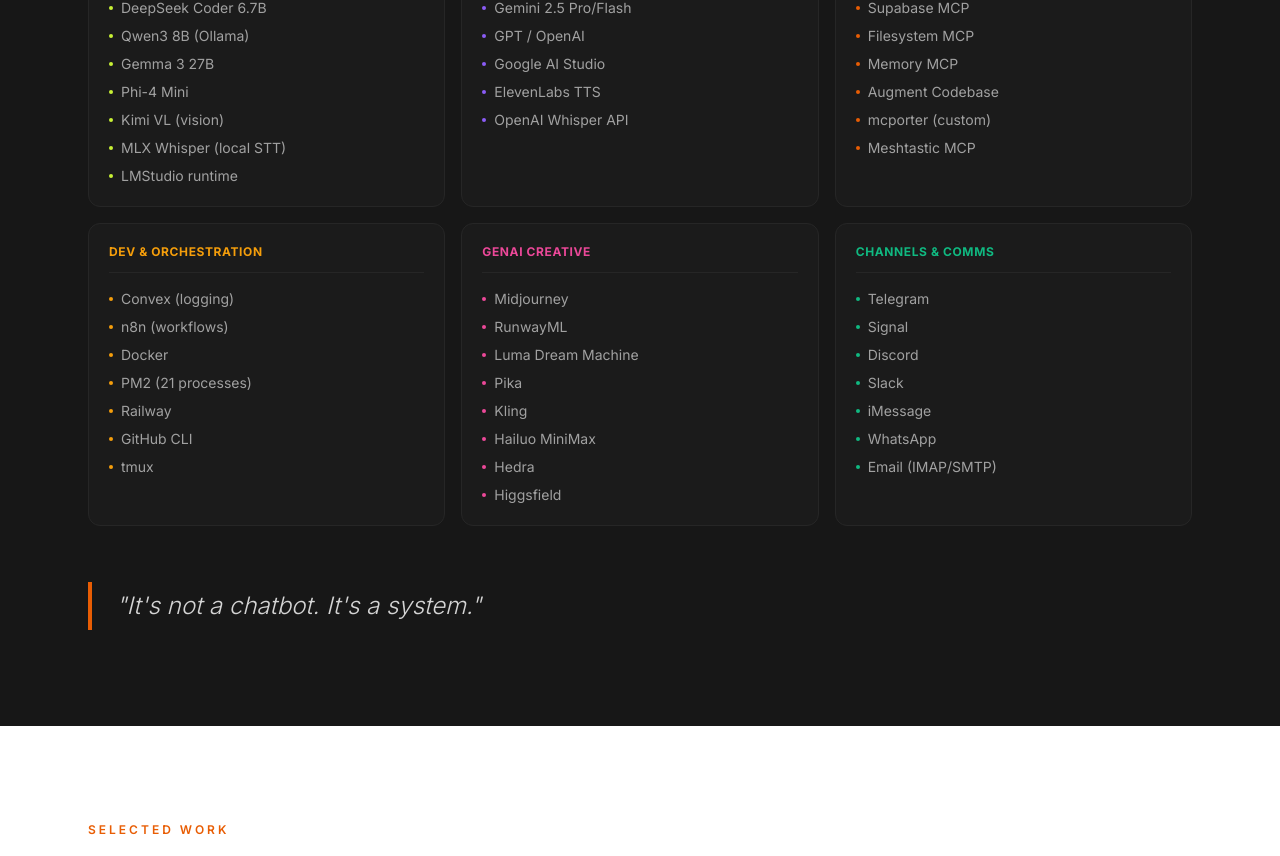
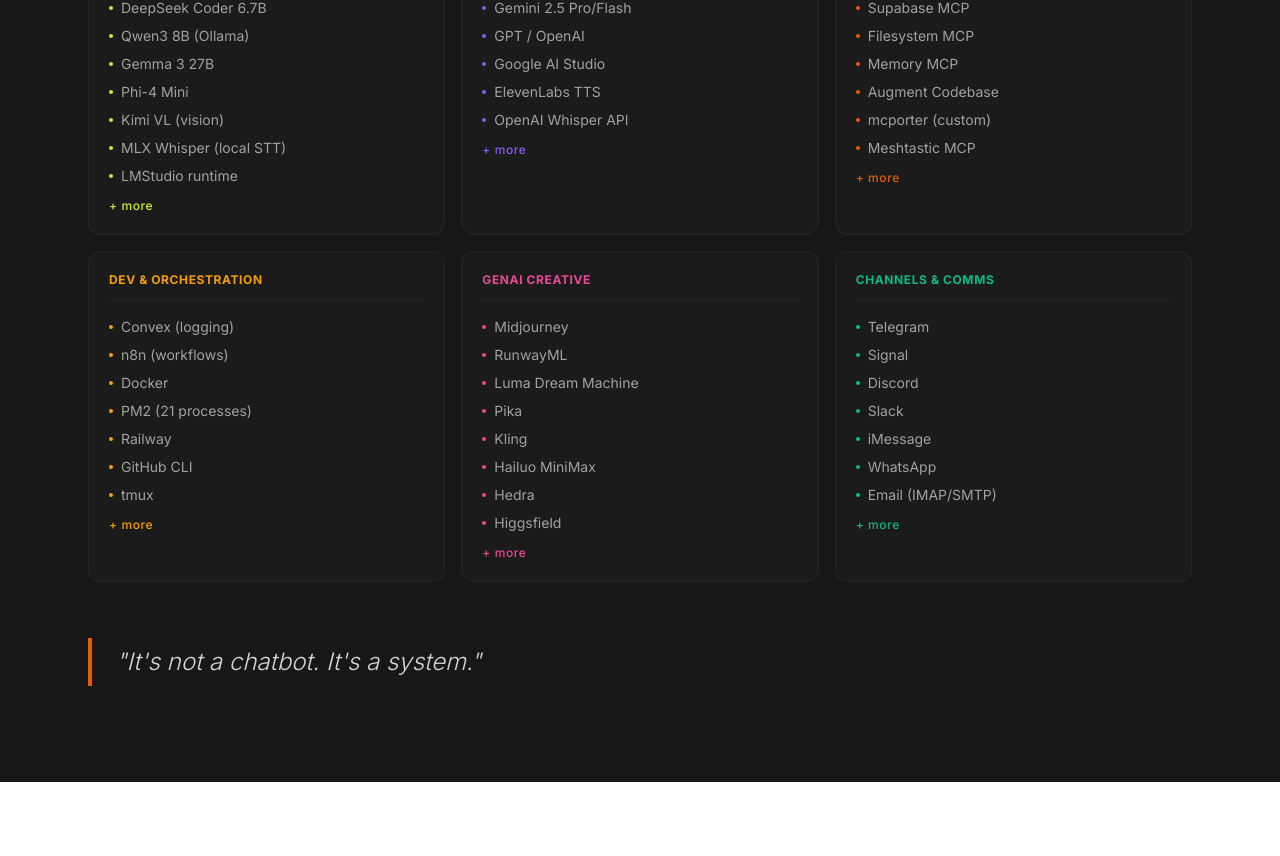
Before and after one commit to rekaldsi/digijerry-portfolio-ai, a React (Vite) app: page / in a window 1280 px wide. Shown: the part 2080-2936 px from the top of the page. Built offline with nearby package versions, Linux system fonts and the light colour scheme.

Commit message:
feat: add '+ more' trailing indicator to each integration category card

```diff
--- a/src/components/AgentSystem.tsx
+++ b/src/components/AgentSystem.tsx
@@ -246,6 +246,9 @@ export default function AgentSystem() {
                         {item}
                       </li>
                     ))}
+                    <li className="flex items-center gap-2 pt-1">
+                      <span className="text-xs font-medium tracking-wider" style={{ color: group.color }}>+ more</span>
+                    </li>
                   </ul>
                 </motion.div>
               ))}
```
